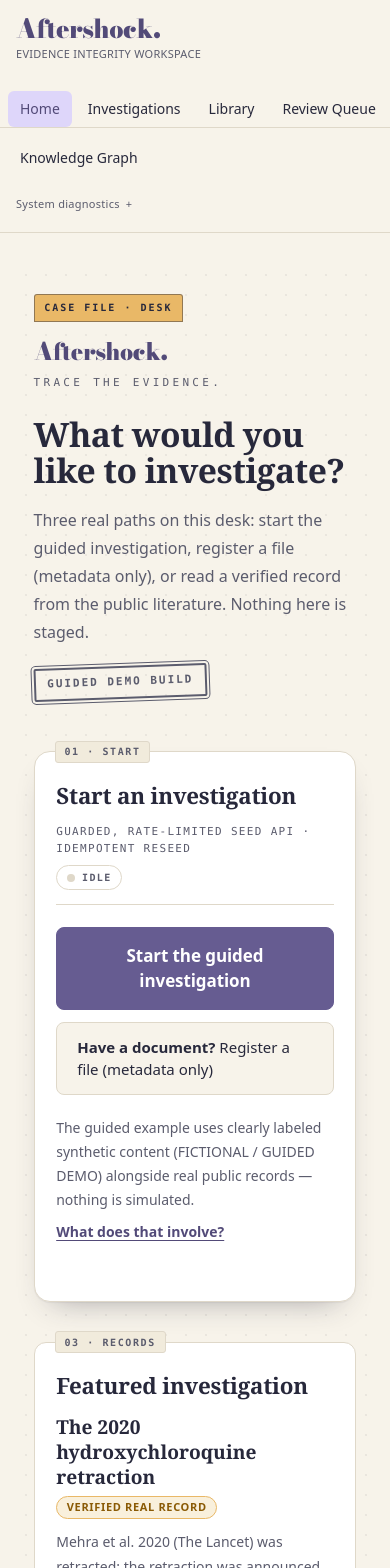
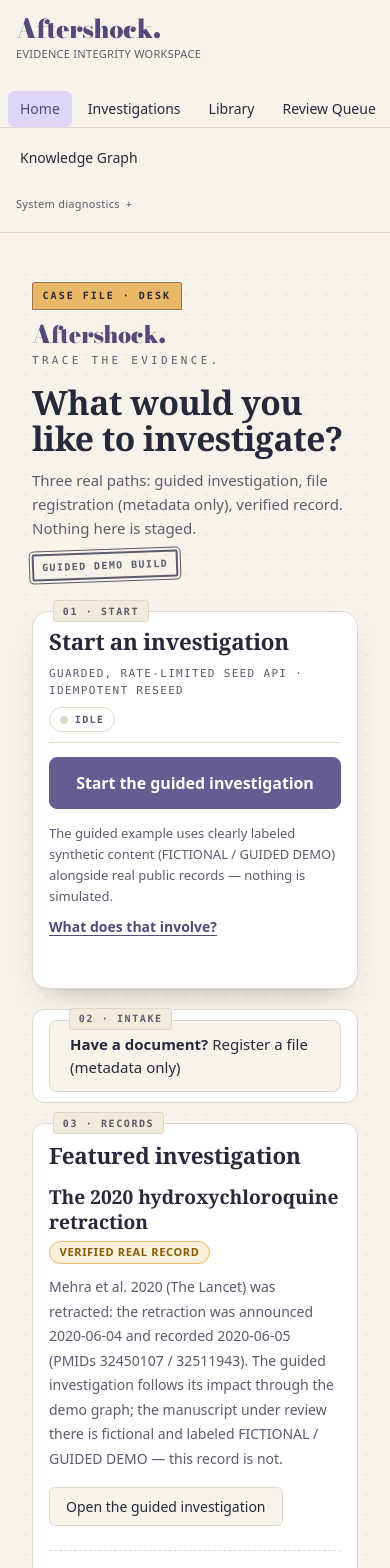
Before and after one commit to Anshieee/aftershock, a React (Vite) app: page / in a window 390 px wide. Shown: the top 1568 px of the page. Built offline with nearby package versions, Linux system fonts and the light colour scheme; no server answers.

Commit message:
qa-fix(v4): compact mobile hero fold, restore 02 intake numbering, honest screenshot set

```diff
--- a/src/pages/LandingPage.tsx
+++ b/src/pages/LandingPage.tsx
@@ -143,10 +143,14 @@
           <h1 id="hero-heading" className="v4-hero-title">
             What would you like to investigate?
           </h1>
-          <p className="v4-hero-lede">
+          <p className="v4-hero-lede v4-hero-lede--full">
             Three real paths on this desk: start the guided investigation,
             register a file (metadata only), or read a verified record from the
             public literature. Nothing here is staged.
+          </p>
+          <p className="v4-hero-lede v4-hero-lede--short">
+            Three real paths: guided investigation, file registration (metadata
+            only), verified record. Nothing here is staged.
           </p>
           <p className="v4-stamp">Guided demo build</p>
         </section>
@@ -184,19 +188,6 @@
               className="v4-cta"
             >
               {seeding ? 'Contacting demo API…' : 'Start the guided investigation'}
-            </button>
-            {/* Secondary path: real document intake, never a second indigo
-                destination — it only discloses the untouched import flow. */}
-            <button
-              type="button"
-              onClick={() => setShowDocumentArea((open) => !open)}
-              aria-expanded={showDocumentArea}
-              aria-controls="document-area"
-              data-testid="choose-document-toggle"
-              className="v4-toggle"
-            >
-              <span className="v4-toggle-lead">Have a document?</span>{' '}
-              <span>Register a file (metadata only)</span>
             </button>
           </div>
 
@@ -276,20 +267,35 @@
           </div>
         </section>
 
-        {/* 02 · INTAKE — collapsed by default. Expanding reveals the real
-            import flow (ImportPanel rendered untouched: client-side guards →
-            POST /import-document → verbatim server disclosure → Analyze only
-            for the demo manuscript) plus the still-unbuilt Bibliography /
-            Single DOI affordances, honest and disabled. */}
-        {showDocumentArea && (
+        {/* 02 · INTAKE — always present so numbering stays 01 → 02 → 03 →
+            04 even when collapsed. Collapsed: a thin header row carrying the
+            tab label and the existing intake toggle. Expanded: the real,
+            untouched <ImportPanel/> plus the honestly disabled Bibliography /
+            Single DOI affordances. */}
         <section
           id="document-area"
           aria-labelledby="intake-heading"
-            className="v4-sheet"
+          className={`v4-sheet${showDocumentArea ? '' : ' v4-sheet--collapsed'}`}
         >
+          <div className="v4-intake-head">
             <span className="v4-tab-label" aria-hidden="true">
               02 · Intake
             </span>
+            <button
+              type="button"
+              onClick={() => setShowDocumentArea((open) => !open)}
+              aria-expanded={showDocumentArea}
+              aria-controls="document-area"
+              data-testid="choose-document-toggle"
+              className="v4-toggle v4-toggle--intake"
+            >
+              <span className="v4-toggle-lead">Have a document?</span>{' '}
+              <span>Register a file (metadata only)</span>
+            </button>
+          </div>
+
+          {showDocumentArea && (
+            <>
               <h2 id="intake-heading" className="v4-h2">
                 Intake — register a file (metadata only)
               </h2>
@@ -309,8 +315,9 @@
                   text is needed for that.
                 </span>
               </div>
+            </>
+          )}
         </section>
-        )}
 
         {/* 03 · RECORDS — one real, publicly verified record, clearly
             distinct from the fictional guided-demo manuscript, followed by
--- a/src/pages/landing-v4.css
+++ b/src/pages/landing-v4.css
@@ -145,6 +145,22 @@
   color: var(--ink-muted);
 }
 
+/* Responsive preamble: a one-line summary on small screens, the full
+   three-line preamble from md+ upward. No honest wording is removed — it is
+   repositioned by breakpoint. */
+.landing-v4 .v4-hero-lede--short {
+  display: none;
+}
+
+@media (max-width: 640px) {
+  .landing-v4 .v4-hero-lede--full {
+    display: none;
+  }
+  .landing-v4 .v4-hero-lede--short {
+    display: block;
+  }
+}
+
 /* Rubber-stamp scope label: double outline, no fill, slight rotation.
    Ink-muted keeps AA (5.5:1 on paper) at 11px bold. */
 .landing-v4 .v4-stamp {
@@ -177,6 +193,29 @@
 }
 
 /* ------------------------------------------------------------- sheets -- */
+
+/* Collapsed intake sheet: a thin row that keeps 02 · INTAKE present in
+   the flow so numbering stays 01 → 02 → 03 → 04 even when closed. */
+.landing-v4 .v4-sheet--collapsed {
+  padding: 0.7rem 1.35rem;
+  margin-top: 1.5rem;
+}
+
+.landing-v4 .v4-intake-head {
+  display: flex;
+  flex-wrap: wrap;
+  align-items: center;
+  justify-content: space-between;
+  gap: 0.5rem 1rem;
+  position: relative;
+}
+
+.landing-v4 .v4-toggle--intake {
+  width: auto;
+  padding: 0.45rem 0.9rem;
+  font-size: 0.875rem;
+  text-align: center;
+}
 
 /* File-divider label sitting on a sheet's top rule. Quiet on every sheet —
    amber is spent only on the hero case tab. */
@@ -593,3 +632,66 @@
     transform: none;
   }
 }
+
+/* ------------------------------------------------- mobile fold (≤640px) -- */
+@media (max-width: 640px) {
+  .landing-v4 {
+    padding: 1rem 1rem 2rem;
+  }
+  .landing-v4 .v4-case-tab {
+    margin-bottom: 0.75rem;
+  }
+  .landing-v4 .v4-brand {
+    font-size: 1.5rem;
+  }
+  .landing-v4 .v4-tagline {
+    margin-top: 0.4rem;
+  }
+  .landing-v4 .v4-hero-title {
+    margin-top: 0.9rem;
+  }
+  .landing-v4 .v4-hero-lede {
+    margin-top: 0.7rem;
+    font-size: 0.9375rem;
+    line-height: 1.6;
+  }
+  /* Shrink + tighten the GUIDED DEMO BUILD stamp on mobile. */
+  .landing-v4 .v4-stamp {
+    margin-top: 0.75rem;
+    padding: 0.25rem 0.5rem;
+    font-size: 0.625rem;
+    letter-spacing: 0.14em;
+  }
+  .landing-v4 .v4-card {
+    margin-top: 1.25rem;
+    padding: 1.1rem 1rem 1rem;
+  }
+  .landing-v4 .v4-card-head {
+    margin-top: 0.7rem;
+    padding-bottom: 0.6rem;
+  }
+  .landing-v4 .v4-actions {
+    margin-top: 0.9rem;
+    gap: 0.5rem;
+  }
+  .landing-v4 .v4-cta {
+    padding: 0.8rem 1.25rem;
+    font-size: 1rem;
+  }
+  .landing-v4 .v4-integrity {
+    margin-top: 0.9rem;
+    font-size: 0.8125rem;
+    line-height: 1.6;
+  }
+  .landing-v4 .v4-sheet {
+    margin-top: 1.25rem;
+    padding: 1.2rem 1rem 1rem;
+  }
+  .landing-v4 .v4-sheet--collapsed {
+    margin-top: 1.25rem;
+    padding: 0.6rem 1rem;
+  }
+  .landing-v4 .v4-hero {
+    padding-bottom: 0.75rem;
+  }
+}
```
Also changed, not shown: 6 other files (tests, documents, lock files or other folders). Lines whose indentation alone changed are shown as unchanged.
